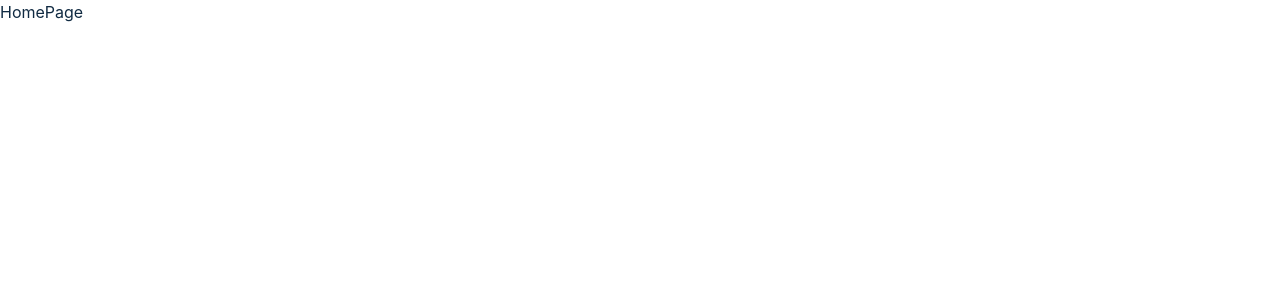
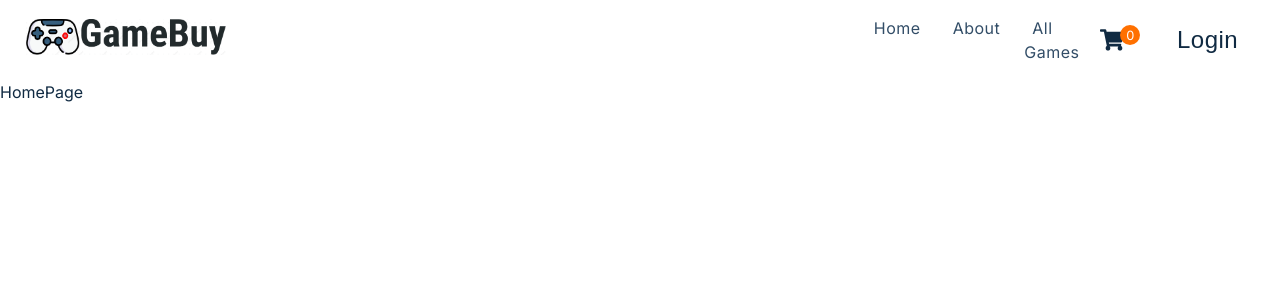
Before and after one commit to vitalij-morozov/game-store-react, a React (Create React App) app in the folder frontend/: page / in a window 1280 px wide. Shown: the top 300 px of the page. Built offline with nearby package versions, Linux system fonts and the light colour scheme.

Commit message:
header finished

```diff
--- a/frontend/src/App.js
+++ b/frontend/src/App.js
@@ -1,5 +1,6 @@
 import React from 'react';
 import { BrowserRouter as Router, Routes, Route } from 'react-router-dom';
+import { Navbar } from './components';
 
 import {
   HomePage,
@@ -15,6 +16,7 @@ import {
 function App() {
   return (
     <Router>
+      <Navbar />
       <Routes>
         <Route path='/' element={<HomePage />} />
         <Route path='/about' element={<AboutPage />} />
--- /dev/null
+++ b/frontend/src/components/CartButtons.js
@@ -0,0 +1,76 @@
+import React from 'react';
+import { FaShoppingCart } from 'react-icons/fa';
+import { Link } from 'react-router-dom';
+import styled from 'styled-components';
+
+function CartButtons() {
+  return (
+    <Container className='cart_btn_container'>
+      <Link to='/cart' className='cart_btn'>
+        <span className='cart_container'>
+          <FaShoppingCart />
+          <span className='cart_amount'>0</span>
+        </span>
+      </Link>
+      <button type='button' className='auth_btn'>
+        Login
+      </button>
+    </Container>
+  );
+}
+
+const Container = styled.div`
+  display: grid;
+  grid-template-columns: 1fr 1fr;
+  align-items: center;
+  width: 220px;
+
+  .cart_btn {
+    color: var(--clr-grey-1);
+    font-size: 1.5rem;
+    letter-spacing: var(--spacing);
+    color: var(--clr-grey-1);
+    display: flex;
+
+    align-items: center;
+  }
+  .cart_container {
+    display: flex;
+    align-items: center;
+    position: relative;
+    svg {
+      height: 1.6rem;
+      margin-left: 5px;
+    }
+  }
+  .cart_amount {
+    position: absolute;
+    top: -2px;
+    right: -16px;
+    background: var(--clr-primary-5);
+    width: 16px;
+    height: 16px;
+    display: flex;
+    align-items: center;
+    justify-content: center;
+    border-radius: 50%;
+    font-size: 0.8rem;
+    color: var(--clr-white);
+    padding: 10px;
+  }
+  .auth_btn {
+    display: flex;
+    align-items: center;
+    background: transparent;
+    border-color: transparent;
+    font-size: 1.5rem;
+    cursor: pointer;
+    color: var(--clr-grey-1);
+    letter-spacing: var(--spacing);
+    svg {
+      margin-left: 5px;
+    }
+  }
+`;
+
+export default CartButtons;
--- a/frontend/src/components/Navbar.js
+++ b/frontend/src/components/Navbar.js
@@ -2,8 +2,9 @@ import React from 'react';
 import { Link } from 'react-router-dom';
 import { FaBars } from 'react-icons/fa';
 import mainLogo from '../assets/Logo.png';
+import styled from 'styled-components';
 
-import styled from 'styled-components';
+import CartButtons from './CartButtons';
 
 const navLinks = [
   { id: 1, body: 'home', url: '/' },
@@ -15,14 +16,14 @@ function Navbar() {
   return (
     <Header>
       <div className='nav_center'>
-        <div className='nav_logo'>
+        <div className='nav_heading'>
           <Link>
             <img src={mainLogo} alt='main logo' />
           </Link>
-        </div>
           <button type='button' className='nav_toggle'>
             <FaBars />
           </button>
+        </div>
       </div>
       <ul className='nav_links'>
         {navLinks.map(({ id, body, url }) => {
@@ -33,6 +34,7 @@ function Navbar() {
           );
         })}
       </ul>
+      <CartButtons />
     </Header>
   );
 }
@@ -48,7 +50,7 @@ const Header = styled.header`
     margin: 0 auto;
     max-width: var(--max-width);
   }
-  .nav_logo {
+  .nav_heading {
     display: flex;
     align-items: center;
     justify-content: space-between;
@@ -64,11 +66,16 @@ const Header = styled.header`
     svg {
       font-size: 2rem;
     }
-    nav_links {
+    .nav_links {
       display: none;
+    }
+    .cart_btn_container {
+      display: none;
+    }
   }
 
   @media (min-width: 900px) {
+    margin: 0 2%;
     .nav_toggle {
       display: none;
     }
@@ -94,6 +101,8 @@ const Header = styled.header`
         }
       }
     }
+    .cart_btn_container {
+      display: grid;
     }
   }
 `;
--- /dev/null
+++ b/frontend/src/components/index.js
@@ -0,0 +1,3 @@
+import Navbar from './Navbar';
+
+export { Navbar };
--- a/frontend/src/index.css
+++ b/frontend/src/index.css
@@ -1,3 +1,5 @@
+@import url('https://fonts.googleapis.com/css2?family=Inter:wght@300;400;600;700;900&display=swap');
+
 /*
 ===============
 Variables
@@ -11,13 +13,13 @@ Variables
   --clr-primary-3: #8b0cbd;
   --clr-primary-4: #af12ec;
   /* primary/main color */
-  --clr-primary-5: hsl(22, 31%, 52%);
+  --clr-primary-5: #ff7000;
   /* lighter shades of primary color */
-  --clr-primary-6: hsl(22, 31%, 60%);
-  --clr-primary-7: hsl(22, 31%, 67%);
-  --clr-primary-8: hsl(20, 31%, 74%);
-  --clr-primary-9: hsl(22, 31%, 81%);
-  --clr-primary-10: hsl(22, 31%, 88%);
+  --clr-primary-6: #f87b1b;
+  --clr-primary-7: #fa8f3d;
+  --clr-primary-8: #f59d59;
+  --clr-primary-9: #f0a56c;
+  --clr-primary-10: #f1b485;
   /* darkest grey - used for headings */
   --clr-grey-1: hsl(209, 61%, 16%);
   --clr-grey-2: hsl(211, 39%, 23%);
@@ -37,7 +39,7 @@ Variables
   --clr-green-light: hsl(125, 71%, 66%);
   --clr-black: #222;
   --transition: all 0.3s linear;
-  --spacing: 0.1rem;
+  --spacing: 0.5px;
   --radius: 0.25rem;
   --light-shadow: 0 5px 15px rgba(0, 0, 0, 0.1);
   --dark-shadow: 0 5px 15px rgba(0, 0, 0, 0.2);
@@ -58,8 +60,7 @@ Global Styles
   box-sizing: border-box;
 }
 body {
-  font-family: -apple-system, BlinkMacSystemFont, 'Segoe UI', Roboto, Oxygen, Ubuntu, Cantarell, 'Open Sans',
-    'Helvetica Neue', sans-serif;
+  font-family: 'Inter', sans-serif;
   background: var(--clr-white);
   color: var(--clr-grey-1);
   line-height: 1.5;
```
Lines whose indentation alone changed are shown as unchanged.
